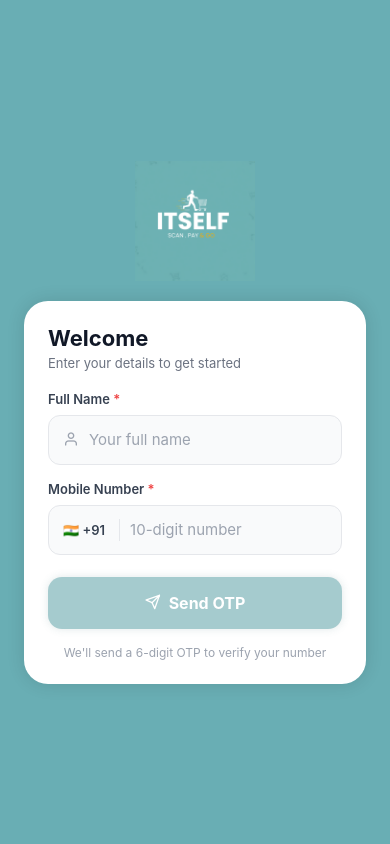
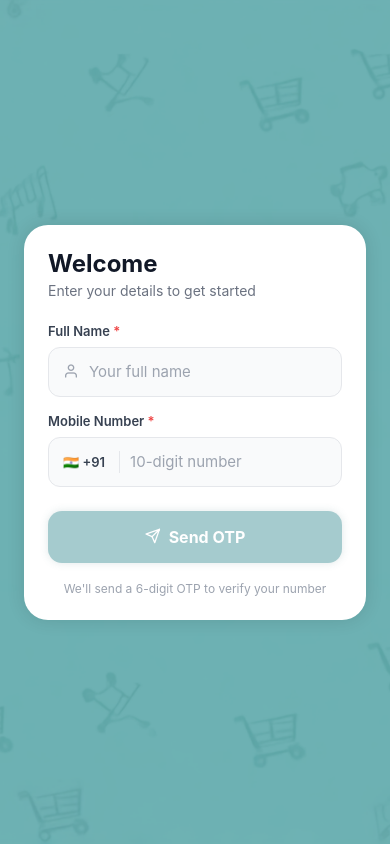
Before and after one commit to PulkitGoenka/ZeroQapp, a React Native app: screen / in a window 390 px wide. Built offline with nearby package versions, Linux system fonts and the light colour scheme.

Commit message:
Updates the UI

```diff
--- a/src/screens/Auth/LoginScreen.js
+++ b/src/screens/Auth/LoginScreen.js
@@ -2,19 +2,19 @@ import React, { useState, useRef, useEffect } from 'react';
 import {
   View, Text, TextInput, TouchableOpacity, StyleSheet,
   KeyboardAvoidingView, Platform, ScrollView, ActivityIndicator, Alert,
-  Animated,
+  Animated, ImageBackground, Dimensions,
 } from 'react-native';
 import { Feather as Icon } from '@expo/vector-icons';
 import { sendOtp } from '../../services/api';
+
+const { width, height } = Dimensions.get('window');
 
 export default function LoginScreen({ navigation }) {
   const [phone, setPhone] = useState('');
   const [name, setName] = useState('');
   const [loading, setLoading] = useState(false);
 
-  // Entrance Animations
-  const logoFade = useRef(new Animated.Value(0)).current;
-  const logoTranslateY = useRef(new Animated.Value(-20)).current;
+  // Card Entrance Animation
   const cardFade = useRef(new Animated.Value(0)).current;
   const cardTranslateY = useRef(new Animated.Value(30)).current;
 
@@ -22,32 +22,17 @@ export default function LoginScreen({ navigation }) {
   const btnScale = useRef(new Animated.Value(1)).current;
 
   useEffect(() => {
-    // Screen open hote hi smooth entrance animation
+    // Card Slide-up & Fade-in smoothly
     Animated.parallel([
-      // Logo Fade-in + Drop
-      Animated.timing(logoFade, {
+      Animated.timing(cardFade, {
         toValue: 1,
         duration: 600,
-        useNativeDriver: true,
-      }),
-      Animated.spring(logoTranslateY, {
-        toValue: 0,
-        friction: 6,
-        tension: 40,
-        useNativeDriver: true,
-      }),
-      // Card Slide-up
-      Animated.timing(cardFade, {
-        toValue: 1,
-        duration: 700,
-        delay: 200,
         useNativeDriver: true,
       }),
       Animated.spring(cardTranslateY, {
         toValue: 0,
         friction: 7,
         tension: 35,
-        delay: 200,
         useNativeDriver: true,
       }),
     ]).start();
@@ -86,26 +71,21 @@ export default function LoginScreen({ navigation }) {
   };
 
   return (
-      <KeyboardAvoidingView style={styles.flex} behavior={Platform.OS === 'ios' ? 'padding' : 'height'}>
-        <ScrollView contentContainerStyle={styles.container} keyboardShouldPersistTaps="handled">
-
-          {/* Animated Brand Logo */}
-          <Animated.View
-              style={[
-                styles.logoWrap,
-                {
-                  opacity: logoFade,
-                  transform: [{ translateY: logoTranslateY }],
-                },
-              ]}
+      // 100% Full-Screen Pattern Background
+      <ImageBackground
+          source={require('../../../assets/Background _image.png')}
+          style={styles.fullScreenBg}
+          resizeMode="cover"
       >
-            <Animated.Image
-                source={require('../../../assets/logo.png')}
-                style={styles.logoImage}
-                resizeMode="contain"
-            />
-          </Animated.View>
-
+        <KeyboardAvoidingView
+            style={styles.flex}
+            behavior={Platform.OS === 'ios' ? 'padding' : 'height'}
+        >
+          <ScrollView
+              contentContainerStyle={styles.container}
+              keyboardShouldPersistTaps="handled"
+              showsVerticalScrollIndicator={false}
+          >
             {/* Animated Form Card */}
             <Animated.View
                 style={[
@@ -178,29 +158,26 @@ export default function LoginScreen({ navigation }) {
 
               <Text style={styles.note}>We'll send a 6-digit OTP to verify your number</Text>
             </Animated.View>
-
           </ScrollView>
         </KeyboardAvoidingView>
+      </ImageBackground>
   );
 }
 
 const styles = StyleSheet.create({
+  fullScreenBg: {
+    width: width,
+    height: height,
+    flex: 1,
+  },
   flex: {
     flex: 1,
-    backgroundColor: '#69AEB4',
   },
   container: {
     flexGrow: 1,
     justifyContent: 'center',
-    padding: 24,
-  },
-  logoWrap: {
-    alignItems: 'center',
-    marginBottom: 20,
-  },
-  logoImage: {
-    width: 210,
-    height: 120,
+    paddingHorizontal: 24,
+    paddingVertical: 32,
   },
   card: {
     backgroundColor: '#FFFFFF',
@@ -212,15 +189,15 @@ const styles = StyleSheet.create({
     elevation: 7,
   },
   cardTitle: {
-    fontSize: 22,
+    fontSize: 24,
     fontWeight: '700',
     color: '#111827',
     marginBottom: 4,
   },
   cardSub: {
-    fontSize: 13,
+    fontSize: 14,
     color: '#6B7280',
-    marginBottom: 20,
+    marginBottom: 24,
   },
   label: {
     fontSize: 13,
@@ -278,7 +255,7 @@ const styles = StyleSheet.create({
     shadowOpacity: 0.3,
     shadowRadius: 8,
     elevation: 4,
-    marginTop: 6,
+    marginTop: 8,
   },
   btnOff: {
     opacity: 0.5,
@@ -292,6 +269,6 @@ const styles = StyleSheet.create({
     textAlign: 'center',
     color: '#9CA3AF',
     fontSize: 12,
-    marginTop: 16,
+    marginTop: 18,
   },
 });
--- a/src/screens/Auth/OtpScreen.js
+++ b/src/screens/Auth/OtpScreen.js
@@ -2,22 +2,46 @@ import React, { useState, useRef, useEffect } from 'react';
 import {
   View, Text, TextInput, TouchableOpacity, StyleSheet,
   ActivityIndicator, Alert, KeyboardAvoidingView, Platform,
+  ImageBackground, Dimensions, Animated,
 } from 'react-native';
 import { Feather as Icon } from '@expo/vector-icons';
 import { verifyOtp, resendOtp } from '../../services/api';
 import { useAuth } from '../../store/AuthContext';
 
+const { width, height } = Dimensions.get('window');
+
 export default function OtpScreen({ navigation, route }) {
   const { phone, expirySeconds = 120 } = route.params;
   const { login } = useAuth();
-  const [otp, setOtp]         = useState('');
+  const [otp, setOtp] = useState('');
   const [loading, setLoading] = useState(false);
   const [resending, setResending] = useState(false);
-  const [timer, setTimer]     = useState(expirySeconds);
+  const [timer, setTimer] = useState(expirySeconds);
   const inputRef = useRef(null);
 
+  // Animations
+  const cardFade = useRef(new Animated.Value(0)).current;
+  const cardTranslateY = useRef(new Animated.Value(30)).current;
+  const btnScale = useRef(new Animated.Value(1)).current;
+
   useEffect(() => {
-    const t = setInterval(() => setTimer(s => s > 0 ? s - 1 : 0), 1000);
+    // Card Entrance Animation
+    Animated.parallel([
+      Animated.timing(cardFade, {
+        toValue: 1,
+        duration: 600,
+        useNativeDriver: true,
+      }),
+      Animated.spring(cardTranslateY, {
+        toValue: 0,
+        friction: 7,
+        tension: 35,
+        useNativeDriver: true,
+      }),
+    ]).start();
+
+    // Timer Countdown
+    const t = setInterval(() => setTimer(s => (s > 0 ? s - 1 : 0)), 1000);
     return () => clearInterval(t);
   }, []);
 
@@ -30,8 +54,19 @@ export default function OtpScreen({ navigation, route }) {
     setOtp(clean);
   };
 
+  const onPressIn = () => {
+    Animated.spring(btnScale, { toValue: 0.96, useNativeDriver: true }).start();
+  };
+
+  const onPressOut = () => {
+    Animated.spring(btnScale, { toValue: 1, friction: 4, useNativeDriver: true }).start();
+  };
+
   const verify = async (code = otp) => {
-    if (code.length < 6) { Alert.alert('Incomplete', 'Enter all 6 digits.'); return; }
+    if (code.length < 6) {
+      Alert.alert('Incomplete', 'Enter all 6 digits.');
+      return;
+    }
     setLoading(true);
     try {
       const res = await verifyOtp(phone, code);
@@ -40,7 +75,9 @@ export default function OtpScreen({ navigation, route }) {
       Alert.alert('Invalid OTP', e.message);
       setOtp('');
       inputRef.current?.focus();
-    } finally { setLoading(false); }
+    } finally {
+      setLoading(false);
+    }
   };
 
   const handleResend = async () => {
@@ -50,29 +87,54 @@ export default function OtpScreen({ navigation, route }) {
       setTimer(res.data?.cooldownSeconds || 60);
       setOtp('');
       inputRef.current?.focus();
-    } catch (e) { Alert.alert('Error', e.message); }
-    finally { setResending(false); }
+    } catch (e) {
+      Alert.alert('Error', e.message);
+    } finally {
+      setResending(false);
+    }
   };
 
-  const fmt = s => `${Math.floor(s/60)}:${String(s%60).padStart(2,'0')}`;
+  const fmt = (s) => `${Math.floor(s / 60)}:${String(s % 60).padStart(2, '0')}`;
 
   return (
-      <KeyboardAvoidingView style={styles.flex} behavior={Platform.OS === 'ios' ? 'padding' : 'height'}>
+      <ImageBackground
+          source={require('../../../assets/Background _image.png')}
+          style={styles.fullScreenBg}
+          resizeMode="cover"
+      >
+        <KeyboardAvoidingView
+            style={styles.flex}
+            behavior={Platform.OS === 'ios' ? 'padding' : 'height'}
+        >
           <View style={styles.container}>
 
+            {/* Back Button */}
             <TouchableOpacity onPress={() => navigation.goBack()} style={styles.back}>
-            <Icon name="arrow-left" size={20} color="#374151" />
+              <Icon name="arrow-left" size={24} color="#FFFFFF" />
             </TouchableOpacity>
 
-          <View style={styles.header}>
-            <View style={styles.iconBox}><Text style={styles.iconText}>📱</Text></View>
+            {/* Form Card */}
+            <Animated.View
+                style={[
+                  styles.card,
+                  {
+                    opacity: cardFade,
+                    transform: [{ translateY: cardTranslateY }],
+                  },
+                ]}
+            >
               <Text style={styles.title}>Verify OTP</Text>
-            <Text style={styles.sub}>Sent to <Text style={styles.phone}>+91 {phone}</Text></Text>
-            <Text style={styles.pasteHint}>You can paste the OTP directly</Text>
-          </View>
+              <Text style={styles.sub}>
+                Sent to <Text style={styles.phone}>+91 {phone}</Text>
+              </Text>
+              <Text style={styles.pasteHint}>Enter the 6-digit code sent to your phone</Text>
 
-          {/* Hidden real input + 6 display boxes */}
-          <TouchableOpacity activeOpacity={1} onPress={() => inputRef.current?.focus()} style={styles.otpRow}>
+              {/* Hidden real input + 6 Display Boxes */}
+              <TouchableOpacity
+                  activeOpacity={1}
+                  onPress={() => inputRef.current?.focus()}
+                  style={styles.otpRow}
+              >
                 <TextInput
                     ref={inputRef}
                     value={otp}
@@ -85,85 +147,200 @@ export default function OtpScreen({ navigation, route }) {
                     style={styles.hiddenInput}
                     editable={!loading}
                 />
-            {[0,1,2,3,4,5].map(i => (
-                <View key={i} style={[
+                {[0, 1, 2, 3, 4, 5].map((i) => (
+                    <View
+                        key={i}
+                        style={[
                           styles.box,
                           otp.length > i && styles.boxFilled,
                           otp.length === i && styles.boxFocused,
-                ]}>
+                        ]}
+                    >
                       <Text style={styles.boxText}>{otp[i] || ''}</Text>
                       {otp.length === i && <View style={styles.cursor} />}
                     </View>
                 ))}
               </TouchableOpacity>
 
+              {/* Expiry Timer */}
               <Text style={styles.timer}>
                 {timer > 0 ? `Expires in ${fmt(timer)}` : 'OTP expired'}
               </Text>
 
+              {/* Verify Button */}
+              <Animated.View style={{ transform: [{ scale: btnScale }] }}>
                 <TouchableOpacity
                     style={[styles.btn, (otp.length < 6 || loading) && styles.btnOff]}
                     onPress={() => verify()}
+                    onPressIn={onPressIn}
+                    onPressOut={onPressOut}
                     disabled={otp.length < 6 || loading}
+                    activeOpacity={0.9}
                 >
-            {loading ? <ActivityIndicator color="#fff" /> : <Text style={styles.btnText}>Verify & Continue</Text>}
+                  {loading ? (
+                      <ActivityIndicator color="#fff" />
+                  ) : (
+                      <Text style={styles.btnText}>Verify & Continue</Text>
+                  )}
                 </TouchableOpacity>
+              </Animated.View>
 
-          <TouchableOpacity onPress={handleResend} disabled={timer > 0 || resending} style={styles.resendBtn}>
-            {resending
-                ? <ActivityIndicator size="small" color="#2563EB" />
-                : <Text style={[styles.resendText, timer > 0 && styles.resendOff]}>
+              {/* Resend Action */}
+              <TouchableOpacity
+                  onPress={handleResend}
+                  disabled={timer > 0 || resending}
+                  style={styles.resendBtn}
+              >
+                {resending ? (
+                    <ActivityIndicator size="small" color="#4E989E" />
+                ) : (
+                    <Text style={[styles.resendText, timer > 0 && styles.resendOff]}>
                       {timer > 0 ? `Resend in ${fmt(timer)}` : 'Resend OTP'}
                     </Text>
-            }
+                )}
               </TouchableOpacity>
+            </Animated.View>
 
           </View>
         </KeyboardAvoidingView>
+      </ImageBackground>
   );
 }
 
 const styles = StyleSheet.create({
-  flex: { flex: 1, backgroundColor: '#F0F4FF' },
-  container: { flex: 1, padding: 24, justifyContent: 'center' },
-  back: { position: 'absolute', top: 56, left: 24, padding: 8 },
-  header: { alignItems: 'center', marginBottom: 40 },
-  iconBox: {
-    width: 72, height: 72, borderRadius: 20, backgroundColor: '#EFF6FF',
-    justifyContent: 'center', alignItems: 'center', marginBottom: 16,
+  fullScreenBg: {
+    width: width,
+    height: height,
+    flex: 1,
   },
-  iconText: { fontSize: 36 },
-  title: { fontSize: 26, fontWeight: '800', color: '#111827', marginBottom: 6 },
-  sub: { fontSize: 14, color: '#6B7280', textAlign: 'center' },
-  phone: { fontWeight: '700', color: '#2563EB' },
-  pasteHint: { fontSize: 12, color: '#9CA3AF', marginTop: 6 },
+  flex: {
+    flex: 1,
+  },
+  container: {
+    flex: 1,
+    padding: 24,
+    justifyContent: 'center',
+  },
+  back: {
+    position: 'absolute',
+    top: 56,
+    left: 24,
+    padding: 8,
+    zIndex: 10,
+  },
+  card: {
+    backgroundColor: '#FFFFFF',
+    borderRadius: 24,
+    padding: 24,
+    shadowColor: '#000',
+    shadowOpacity: 0.12,
+    shadowRadius: 18,
+    elevation: 7,
+  },
+  title: {
+    fontSize: 24,
+    fontWeight: '700',
+    color: '#111827',
+    marginBottom: 6,
+    textAlign: 'center',
+  },
+  sub: {
+    fontSize: 14,
+    color: '#6B7280',
+    textAlign: 'center',
+    marginBottom: 4,
+  },
+  phone: {
+    fontWeight: '700',
+    color: '#4E989E',
+  },
+  pasteHint: {
+    fontSize: 12,
+    color: '#9CA3AF',
+    textAlign: 'center',
+    marginBottom: 24,
+  },
   otpRow: {
-    flexDirection: 'row', justifyContent: 'center', gap: 10,
-    marginBottom: 16, position: 'relative',
+    flexDirection: 'row',
+    justifyContent: 'center',
+    gap: 8,
+    marginBottom: 16,
+    position: 'relative',
   },
   hiddenInput: {
-    position: 'absolute', width: '100%', height: '100%', opacity: 0, zIndex: 1,
+    position: 'absolute',
+    width: '100%',
+    height: '100%',
+    opacity: 0,
+    zIndex: 1,
   },
   box: {
-    width: 46, height: 54, borderRadius: 12, borderWidth: 2, borderColor: '#E5E7EB',
-    backgroundColor: '#fff', justifyContent: 'center', alignItems: 'center',
+    width: 44,
+    height: 52,
+    borderRadius: 12,
+    borderWidth: 1.5,
+    borderColor: '#E5E7EB',
+    backgroundColor: '#F9FAFB',
+    justifyContent: 'center',
+    alignItems: 'center',
   },
-  boxFilled: { borderColor: '#2563EB', backgroundColor: '#EFF6FF' },
-  boxFocused: { borderColor: '#2563EB', borderWidth: 2 },
-  boxText: { fontSize: 22, fontWeight: '700', color: '#111827' },
+  boxFilled: {
+    borderColor: '#4E989E',
+    backgroundColor: '#F0F9FA',
+  },
+  boxFocused: {
+    borderColor: '#4E989E',
+    borderWidth: 2,
+  },
+  boxText: {
+    fontSize: 22,
+    fontWeight: '700',
+    color: '#111827',
+  },
   cursor: {
-    position: 'absolute', bottom: 8, width: 2, height: 20,
-    backgroundColor: '#2563EB', borderRadius: 1,
+    position: 'absolute',
+    bottom: 8,
+    width: 2,
+    height: 18,
+    backgroundColor: '#4E989E',
+    borderRadius: 1,
   },
-  timer: { textAlign: 'center', color: '#6B7280', fontSize: 13, marginBottom: 28 },
+  timer: {
+    textAlign: 'center',
+    color: '#6B7280',
+    fontSize: 13,
+    marginBottom: 20,
+  },
   btn: {
-    backgroundColor: '#2563EB', height: 52, borderRadius: 14,
-    justifyContent: 'center', alignItems: 'center',
-    shadowColor: '#2563EB', shadowOpacity: 0.3, shadowRadius: 8, elevation: 4, marginBottom: 16,
+    backgroundColor: '#4E989E',
+    height: 52,
+    borderRadius: 14,
+    justifyContent: 'center',
+    alignItems: 'center',
+    shadowColor: '#36696D',
+    shadowOpacity: 0.3,
+    shadowRadius: 8,
+    elevation: 4,
+    marginBottom: 14,
   },
-  btnOff: { opacity: 0.45 },
-  btnText: { color: '#fff', fontSize: 16, fontWeight: '700' },
-  resendBtn: { alignItems: 'center', padding: 8 },
-  resendText: { fontSize: 14, color: '#2563EB', fontWeight: '600' },
-  resendOff: { color: '#9CA3AF' },
+  btnOff: {
+    opacity: 0.5,
+  },
+  btnText: {
+    color: '#FFFFFF',
+    fontSize: 16,
+    fontWeight: '700',
+  },
+  resendBtn: {
+    alignItems: 'center',
+    padding: 6,
+  },
+  resendText: {
+    fontSize: 14,
+    color: '#4E989E',
+    fontWeight: '600',
+  },
+  resendOff: {
+    color: '#9CA3AF',
+  },
 });
--- a/src/screens/Loading/SplashScreen.js
+++ b/src/screens/Loading/SplashScreen.js
@@ -1,82 +1,37 @@
 import React, { useEffect, useRef } from 'react';
-import { View, Text, StyleSheet, ImageBackground, Animated, Dimensions } from 'react-native';
+import { StyleSheet, ImageBackground, Animated, Dimensions } from 'react-native';
 
-const { width } = Dimensions.get('window');
-
-const LETTERS = ['I', 'T', 'S', 'E', 'L', 'F'];
+const { width, height } = Dimensions.get('window');
 
 export default function SplashScreen({ navigation }) {
-    // Runner translation & opacity
-    const runnerTranslateX = useRef(new Animated.Value(-width * 0.8)).current;
+    const runnerTranslateX = useRef(new Animated.Value(-width)).current;
     const runnerOpacity = useRef(new Animated.Value(0)).current;
 
-    // Har letter ke liye staggered animation
-    const lettersAnim = useRef(
-        LETTERS.map(() => ({
-            opacity: new Animated.Value(0),
-            scale: new Animated.Value(0.4),
-            translateY: new Animated.Value(-10),
-        }))
-    ).current;
-
-    // Tagline Fade-in
-    const taglineOpacity = useRef(new Animated.Value(0)).current;
+    // Flag taaki animation dobara run na ho
+    const animationTriggered = useRef(false);
 
     useEffect(() => {
-        // 1. Man + Cart left se center mein daudta hua aayega
-        const runnerAnim = Animated.parallel([
+        // Agar pehle se chal chuka hai toh wapas na chalayein
+        if (animationTriggered.current) return;
+        animationTriggered.current = true;
+
+        Animated.parallel([
             Animated.timing(runnerOpacity, {
                 toValue: 1,
-                duration: 350,
+                duration: 400,
                 useNativeDriver: true,
             }),
             Animated.spring(runnerTranslateX, {
                 toValue: 0,
                 friction: 7,
-                tension: 42,
+                tension: 35,
                 useNativeDriver: true,
             }),
-        ]);
-
-        // 2. Letters ka smooth reveal (Runner ke rukte hi)
-        const letterAnimations = LETTERS.map((_, i) =>
-            Animated.parallel([
-                Animated.timing(lettersAnim[i].opacity, {
-                    toValue: 1,
-                    duration: 160,
-                    useNativeDriver: true,
-                }),
-                Animated.spring(lettersAnim[i].scale, {
-                    toValue: 1,
-                    friction: 4,
-                    useNativeDriver: true,
-                }),
-                Animated.timing(lettersAnim[i].translateY, {
-                    toValue: 0,
-                    duration: 160,
-                    useNativeDriver: true,
-                }),
-            ])
-        );
-
-        // 3. Tagline (SCAN . PAY & GO)
-        const taglineAnim = Animated.timing(taglineOpacity, {
-            toValue: 1,
-            duration: 350,
-            useNativeDriver: true,
-        });
-
-        // Sequence start
-        Animated.sequence([
-            runnerAnim,
-            Animated.stagger(100, letterAnimations),
-            taglineAnim,
         ]).start();
 
-        // 3.2 seconds baad Login Screen navigate
         const timer = setTimeout(() => {
             navigation.replace('Login');
-        }, 3200);
+        }, 3000);
 
         return () => clearTimeout(timer);
     }, [navigation]);
@@ -84,107 +39,36 @@ export default function SplashScreen({ navigation }) {
     return (
         <ImageBackground
             source={require('../../../assets/Background _image.png')}
-            style={styles.container}
+            style={styles.fullScreen}
             resizeMode="cover"
         >
-            {/* Central Brand Lockup - Man + Cart + Name + Tagline */}
-            <View style={styles.brandLockup}>
-
-                {/* Layer 1: Man + Cart Graphic (Width aligned with ITSELF) */}
-                <Animated.View
+            <Animated.Image
+                source={require('../../../assets/running.png')}
                 style={[
-                        styles.runnerWrapper,
+                    styles.fullScreenOverlay,
                     {
                         opacity: runnerOpacity,
                         transform: [{ translateX: runnerTranslateX }],
                     },
                 ]}
-                >
-                    <Animated.Image
-                        source={require('../../../assets/running.png')}
-                        style={styles.runnerImage}
                 resizeMode="contain"
             />
-                </Animated.View>
-
-                {/* Layer 2: ITSELF Letters (Exact match to the cart boundary) */}
-                <View style={styles.lettersRow}>
-                    {LETTERS.map((char, index) => (
-                        <Animated.Text
-                            key={index}
-                            style={[
-                                styles.letter,
-                                {
-                                    opacity: lettersAnim[index].opacity,
-                                    transform: [
-                                        { scale: lettersAnim[index].scale },
-                                        { translateY: lettersAnim[index].translateY },
-                                    ],
-                                },
-                            ]}
-                        >
-                            {char}
-                        </Animated.Text>
-                    ))}
-                </View>
-
-                {/* Layer 3: Tagline */}
-                <Animated.View style={{ opacity: taglineOpacity, alignItems: 'center' }}>
-                    <Text style={styles.tagline}>
-                        SCAN . PAY <Text style={styles.accent}>&amp; GO</Text>
-                    </Text>
-                </Animated.View>
-
-            </View>
         </ImageBackground>
     );
 }
 
 const styles = StyleSheet.create({
-    container: {
-        flex: 1,
+    fullScreen: {
+        width: width,
+        height: height,
         justifyContent: 'center',
         alignItems: 'center',
     },
-    brandLockup: {
-        width: 240, // Fixed width container so runner & text perfectly align
-        alignItems: 'center',
-        justifyContent: 'center',
-    },
-    runnerWrapper: {
-        width: 240,
-        height: 115,
-        alignItems: 'center',
-        justifyContent: 'center',
-        marginBottom: -4, // Cart ko text ke paas lane ke liye tighter spacing
-    },
-    runnerImage: {
-        width: 220,
-        height: 115,
-    },
-    lettersRow: {
-        flexDirection: 'row',
-        justifyContent: 'space-between',
-        width: 210, // Matches width of the runner graphic above
-        alignItems: 'center',
-        marginVertical: 4,
-    },
-    letter: {
-        fontSize: 44,
-        fontWeight: '900',
-        color: '#FFFFFF',
-        letterSpacing: 2,
-        textAlign: 'center',
-    },
-    tagline: {
-        fontSize: 13,
-        fontWeight: '800',
-        color: '#FFFFFF',
-        letterSpacing: 2,
-        marginTop: 4,
-        textAlign: 'center',
-    },
-    accent: {
-        color: '#F7B32B',
+    fullScreenOverlay: {
+        position: 'absolute',
+        top: 0,
+        left: 0,
+        width: width,
+        height: height,
     },
 });
```
Lines whose indentation alone changed are shown as unchanged.
